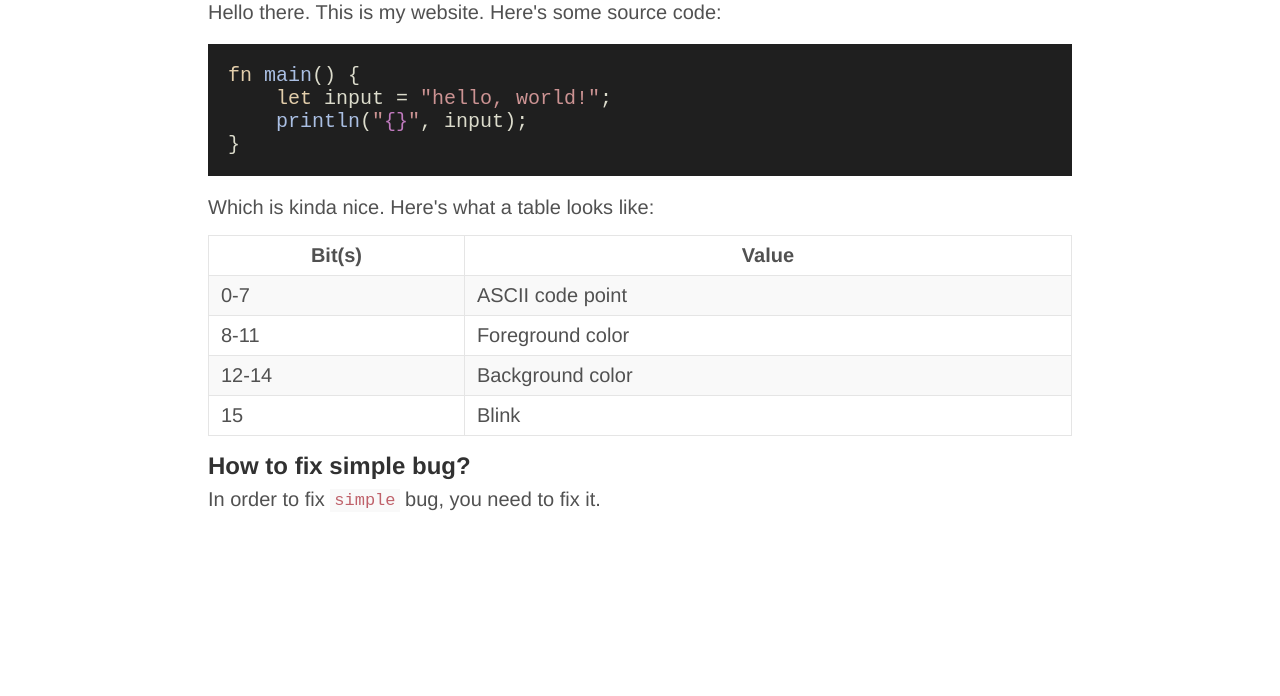
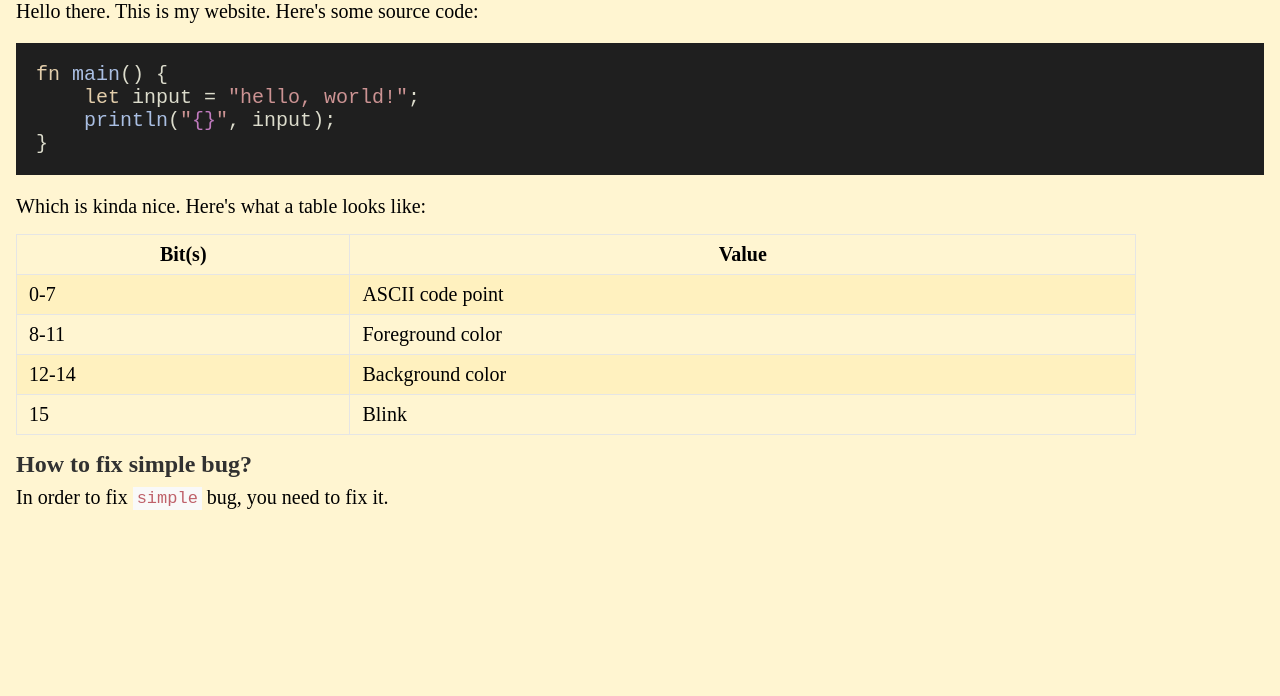
Before and after one commit to knarkzel/knarkzel.github.io, a plain HTML site: page index.html in a window 1280 px wide. Shown: the part 104-800 px from the top of the page. Drawn offline with Linux system fonts and the light colour scheme.

Commit message:
Deploying to gh-pages from @ knarkzel/knarkzel.github.io@88e48609c07623897633ed503df89fb3d1e79d8d 🚀

```diff
--- a/index.html
+++ b/index.html
@@ -1,5 +1,5 @@
-<!doctype html><html lang=en><meta charset=utf-8><meta name=viewport content="width=device-width,initial-scale=1,shrink-to-fit=no"><link rel=stylesheet href=/styles.css><title>Home - knarkzel.github.io</title><div id=header><h1 id=knarkzel>knarkzel.github.io</h1><div id=nav><a href=/>home</a><a href=/blog>blog</a><a href=/projects>projects</a><a href=/recipes>recipes</a></div></div><p>Hello there. This is my website. Here's some source code:<pre style="color:#dcdccc;background-color:#1f1f1f;font-size:15pt;font-family:courier new,monospace"><span style=color:#e3ceab>fn</span> <span style=color:#aabfe3>main</span><span style=color:#dcdccc>() {</span>
+<!doctype html><html lang=en><meta charset=utf-8><meta name=viewport content="width=device-width,initial-scale=1,shrink-to-fit=no"><link rel=stylesheet href=/styles.css><title>Home - knarkzel.github.io</title><div id=header><h1 id=knarkzel>knarkzel.github.io</h1><div id=nav><a href=/>home</a><a href=/blog>blog</a><a href=/projects>projects</a><a href=/recipes>recipes</a></div></div><div id=content><p>Hello there. This is my website. Here's some source code:<pre style="color:#dcdccc;background-color:#1f1f1f;font-size:15pt;font-family:courier new,monospace"><span style=color:#e3ceab>fn</span> <span style=color:#aabfe3>main</span><span style=color:#dcdccc>() {</span>
     <span style=color:#e3ceab>let</span> input <span style=color:#dcdccc>=</span> <span style=color:#cc9393>&quot;hello, world!&quot;</span><span style=color:#dcdccc>;</span>
     <span style=color:#aabfe3>println</span><span style=color:#dcdccc>(</span><span style=color:#cc9393>&quot;</span><span style=color:#c07abe>{}</span><span style=color:#cc9393>&quot;</span><span style=color:#dcdccc>,</span> input<span style=color:#dcdccc>);</span>
 <span style=color:#dcdccc>}</span>
-</pre><p>Which is kinda nice. Here's what a table looks like:<table><col class=org-right><col class=org-left><tbody><tr><td class=org-right>Bit(s)<td class=org-left>Value<tr><td class=org-right>0-7<td class=org-left>ASCII code point<tr><td class=org-right>8-11<td class=org-left>Foreground color<tr><td class=org-right>12-14<td class=org-left>Background color<tr><td class=org-right>15<td class=org-left>Blink</table><div id=outline-container-org3249f71 class=outline-2><h2 id=org3249f71>How to fix simple bug?</h2><div class=outline-text-2 id=text-org3249f71><p>In order to fix <code>simple</code> bug, you need to fix it.</div></div>
+</pre><p>Which is kinda nice. Here's what a table looks like:<table><col class=org-right><col class=org-left><tbody><tr><td class=org-right>Bit(s)<td class=org-left>Value<tr><td class=org-right>0-7<td class=org-left>ASCII code point<tr><td class=org-right>8-11<td class=org-left>Foreground color<tr><td class=org-right>12-14<td class=org-left>Background color<tr><td class=org-right>15<td class=org-left>Blink</table><div id=outline-container-org42628c5 class=outline-2><h2 id=org42628c5>How to fix simple bug?</h2><div class=outline-text-2 id=text-org42628c5><p>In order to fix <code>simple</code> bug, you need to fix it.</div></div></div>
--- a/styles.css
+++ b/styles.css
@@ -1 +1 @@
-body{margin:0 auto;padding:0 2rem;max-width:54rem;overflow-y:scroll;font-family:helvetica,arial,sans-serif}pre{padding:1em}#nav{text-align:center}#header{margin-bottom:1rem}p,li,tr,th{color:#515151}a:hover{text-decoration:underline}p{margin-top:0;margin-bottom:16px}#knarkzel{text-align:center;border:0}a{color:#268bd2;text-decoration:none}code,pre,p,a,li,tr,th{font-size:1.25rem}tr,td{padding:.5rem .75rem;border:1px solid #e5e5e5}tbody tr:first-child{text-align:center;font-weight:700}code,pre{font-size:85%;overflow:auto;background:#f9f9f9}code{color:#bf616a;padding:2px 4px;vertical-align:text-bottom}h1,h2,h3,h4,h5,h6{color:#313131;margin-top:16px;margin-bottom:8px}#nav>a{padding-right:.5rem;font-size:1.5rem;text-decoration:underline}tbody tr:nth-child(even) td,tbody tr:nth-child(even) th{background-color:#f9f9f9}table{margin-bottom:1rem;width:100%;border:1px solid #e5e5e5;border-collapse:collapse}
+body{margin:0;padding:1rem;overflow-y:scroll;background:#fff5d1}pre{padding:1em}#header{margin-bottom:1rem}#knarkzel{margin:0 0 .5rem}a:hover{text-decoration:underline}p{margin-top:0;margin-bottom:16px}a{color:#268bd2;text-decoration:none}code,pre,p,a,li,tr,th{font-size:1.25rem}tr,td{padding:.5rem .75rem;border:1px solid #e5e5e5}tbody tr:first-child{text-align:center;font-weight:700}code,pre{font-size:85%;overflow:auto;background:#f9f9f9}code{color:#bf616a;padding:2px 4px;vertical-align:text-bottom}h1,h2,h3,h4,h5,h6{color:#313131;margin-top:16px;margin-bottom:8px}tbody tr:nth-child(even) td,tbody tr:nth-child(even) th{background:#fff1bf}#nav>a{padding-right:.5rem;font-size:1.5rem;text-decoration:underline}table{margin-bottom:1rem;width:100%;border:1px solid #e5e5e5;border-collapse:collapse;max-width:70rem}
```
Also changed, not shown: blog/index.html (+1 -1 lines), projects/index.html (+1 -1 lines), recipes/index.html (+1 -1 lines).
